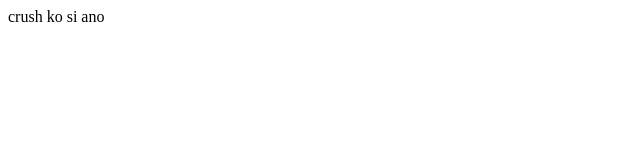
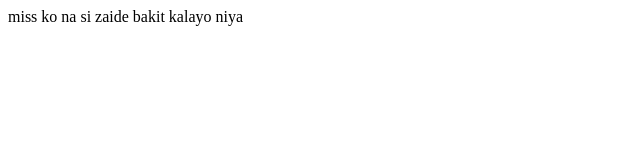
Before and after one commit to YraBalicaco/ary_lyzz, a plain HTML site: page index.html in a window 1280 px wide. Shown: the whole page, without its empty margins (0-640 px from the left). Drawn offline with Linux system fonts and the light colour scheme.

Commit message:
Update index.html

```diff
--- a/index.html
+++ b/index.html
@@ -4,13 +4,13 @@
      <title> My First Webpage </title>
 
      <meta charset="UTF-8">
-     <meta name= "author" content="My Name">
+     <meta name= "author" content="Ary Luvsu">
      <meta name= "keywords" content="HTML, CSS, JavaScript">
-     <meta name= "revised" content="28-06-2020">
+     <meta name= "revised" content="August 15, 2024">
 
        <link rel= "icon" href= "icon.png" type= "image/gif">
    </head>
    <body>
-     crush ko si ano
+     miss ko na si zaide bakit kalayo niya
    </body>
  </html>
```
